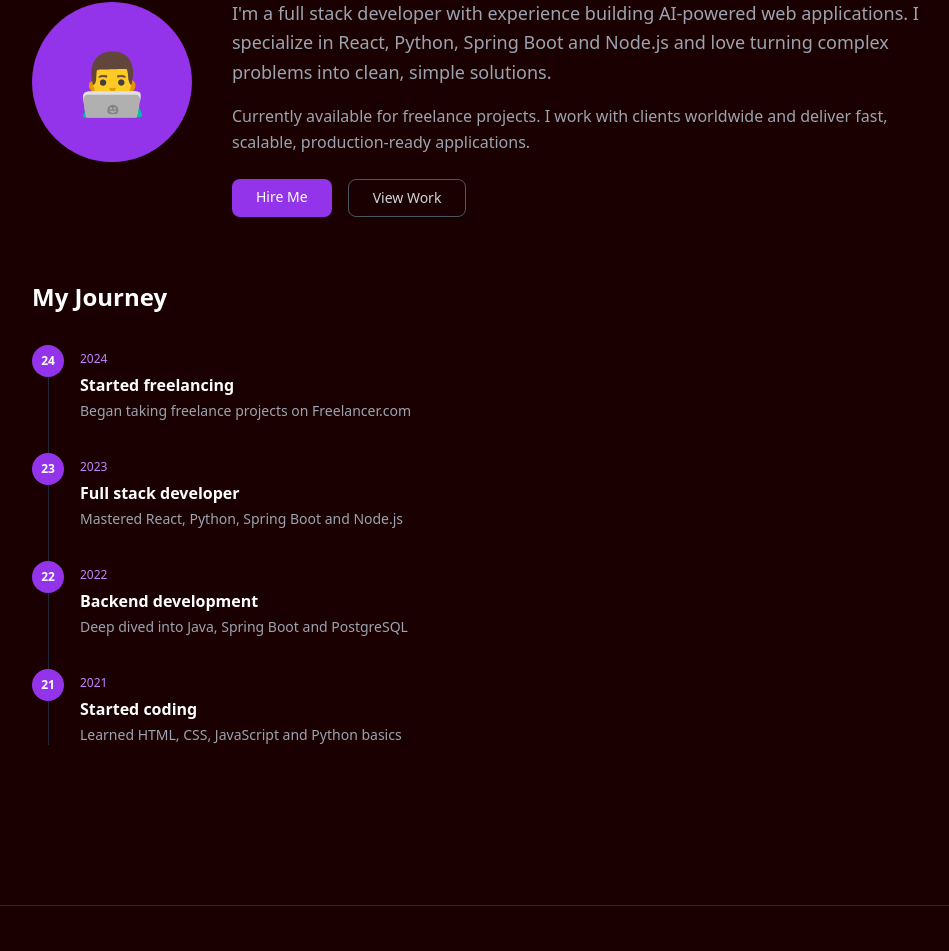
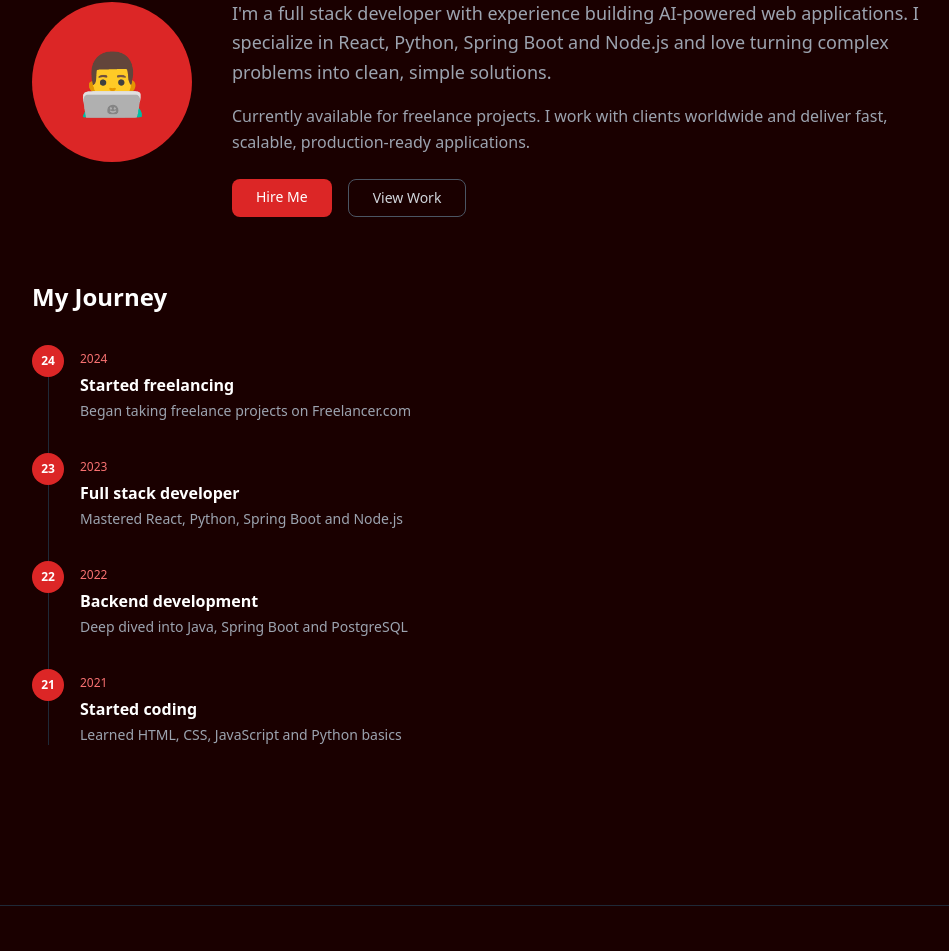
Before and after one commit to Rahul0626708/ai-portfolio, a React (Vite) app in the folder frontend/: page /about in a window 1280 px wide. Shown: the part 189-1140 px from the top of the page, without its empty margins (160-1109 px from the left). Built offline with nearby package versions, Linux system fonts and the light colour scheme.

Commit message:
change  background color

```diff
--- a/frontend/src/components/Footer.tsx
+++ b/frontend/src/components/Footer.tsx
@@ -5,7 +5,7 @@ export default function Footer() {
 
         <div>
           <div className="text-xl font-bold text-white mb-1">
-            RAHUL<span className="text-purple-400">PRAKASH</span>
+            RAHUL<span className="text-red-400">PRAKASH</span>
           </div>
           <p className="text-gray-500 text-sm">Full Stack Developer · Available for hire</p>
         </div>
@@ -22,7 +22,7 @@ export default function Footer() {
         </div>
 
         <p className="text-gray-600 text-xs">
-          © {new Date().getFullYear()} Your Name. Built with React + AI.
+          © {new Date().getFullYear()} RAHULPRAKASH. Built with React + AI.
         </p>
       </div>
     </footer>
--- a/frontend/src/components/ParticleBackground.tsx
+++ b/frontend/src/components/ParticleBackground.tsx
@@ -17,9 +17,9 @@ export default function ParticleBackground() {
         background: { color: { value: 'transparent' } },
         fpsLimit: 60,
         particles: {
-          color: { value: '#991B1B' },
+          color: { value: '#ac1111' },
           links: {
-            color: '#991B1B',
+            color: '#ac1111',
             distance: 150,
             enable: true,
             opacity: 0.2,
--- a/frontend/src/pages/About.tsx
+++ b/frontend/src/pages/About.tsx
@@ -20,7 +20,7 @@ export default function About() {
 
           {/* Hero */}
           <div className="flex flex-col md:flex-row gap-10 items-center mb-16">
-            <div className="w-40 h-40 rounded-full bg-purple-600 flex items-center justify-center text-6xl flex-shrink-0">
+            <div className="w-40 h-40 rounded-full bg-red-600 flex items-center justify-center text-6xl flex-shrink-0">
               👨‍💻
             </div>
             <div>
@@ -36,11 +36,11 @@ export default function About() {
               </p>
               <div className="flex gap-4 mt-6">
                 <a href="/contact"
-                  className="px-6 py-2 bg-purple-600 rounded-lg text-white text-sm hover:bg-purple-700 transition">
+                  className="px-6 py-2 bg-red-600 rounded-lg text-white text-sm hover:bg-red-700 transition">
                   Hire Me
                 </a>
                 <a href="/projects"
-                  className="px-6 py-2 border border-gray-600 rounded-lg text-gray-300 text-sm hover:border-purple-500 transition">
+                  className="px-6 py-2 border border-gray-600 rounded-lg text-gray-300 text-sm hover:border-red-500 transition">
                   View Work
                 </a>
               </div>
@@ -54,11 +54,11 @@ export default function About() {
             <div className="space-y-8">
               {timeline.map((item, i) => (
                 <div key={i} className="flex gap-6 pl-12 relative">
-                  <div className="absolute left-0 w-8 h-8 rounded-full bg-purple-600 flex items-center justify-center text-xs font-bold flex-shrink-0">
+                  <div className="absolute left-0 w-8 h-8 rounded-full bg-red-600 flex items-center justify-center text-xs font-bold flex-shrink-0">
                     {item.year.slice(2)}
                   </div>
                   <div>
-                    <span className="text-xs text-purple-400 font-medium">{item.year}</span>
+                    <span className="text-xs text-red-400 font-medium">{item.year}</span>
                     <h4 className="text-white font-semibold mt-1">{item.title}</h4>
                     <p className="text-gray-400 text-sm mt-1">{item.desc}</p>
                   </div>
```
